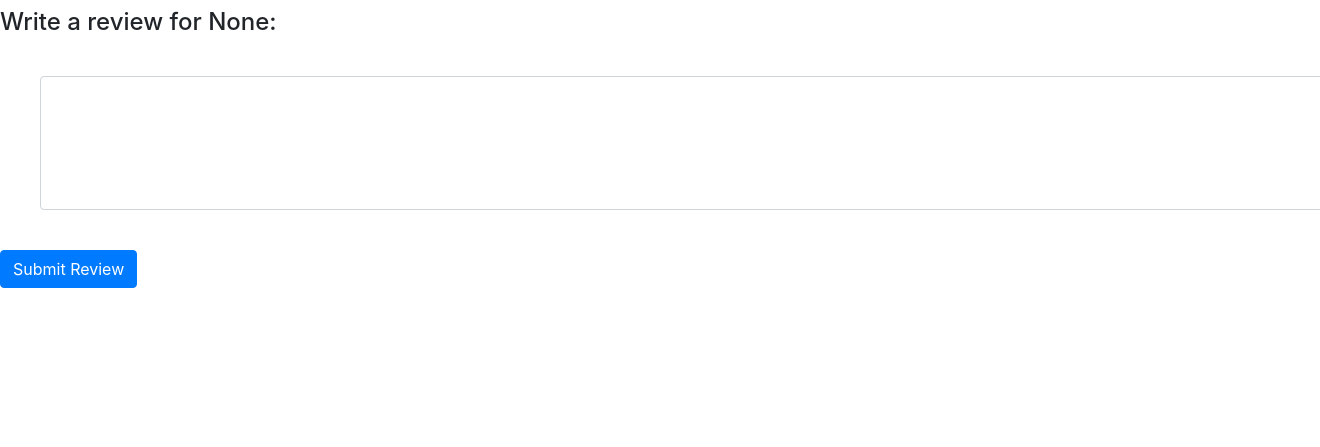
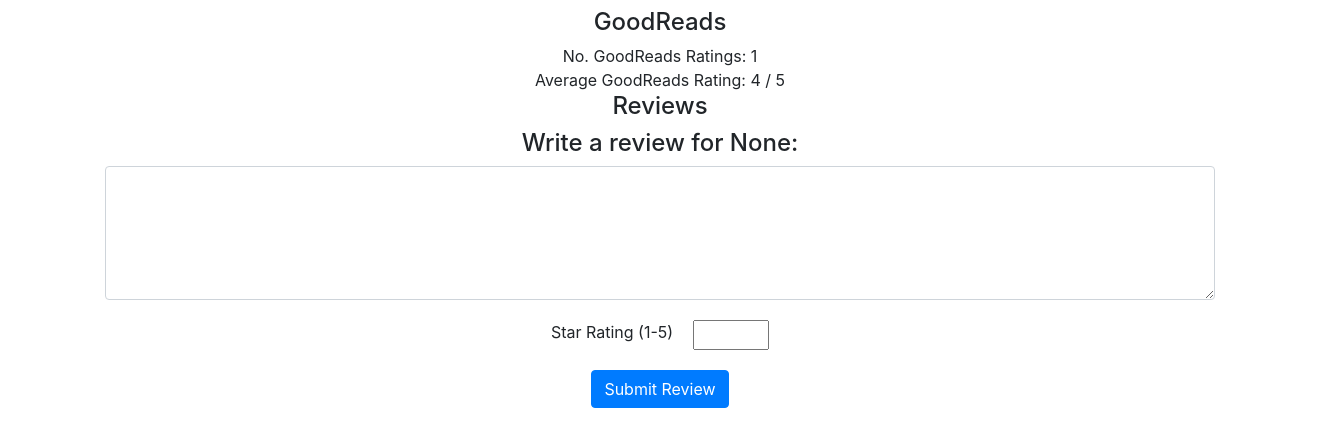
Before and after one commit to r0ss26/BookReviews, a Flask app: page /book_page in a window 1320 px wide; the page is wider, and only the part inside the window is pictured. Shown: the part 234-681 px from the top of that part. Run offline with Flask 2, Linux system fonts and the light colour scheme; the visitor is signed in with stand-in values (Sample User, id 1); a database or web service that is not in the repository returns one stand-in record (values such as "Sample title"); data that the repository does not hold is empty; some libraries are stand-ins or nearby versions.

Commit message:
added functionality for API requests, added login_required decorator, incorporated data from goodreads

```diff
--- a/application.py
+++ b/application.py
@@ -5,7 +5,8 @@ from flask_session import Session
 from sqlalchemy import create_engine
 from sqlalchemy.orm import scoped_session, sessionmaker
 from werkzeug.security import check_password_hash, generate_password_hash
-
+from helpers import login_required
+import requests
 
 app = Flask(__name__)
 
@@ -95,6 +96,7 @@ def signin():
             return redirect("/")
 
 @app.route("/signout")
+@login_required
 def signout():
 
     # Clear the session and take user back to home page
@@ -102,6 +104,7 @@ def signout():
     return redirect("/")
 
 @app.route("/search", methods=["GET", "POST"])
+@login_required
 def search():
 
     # If request method is GET, show user the search form
@@ -114,25 +117,93 @@ def search():
         search_query = request.form['search-books']
         # Search the database and store the results in a session variable to pass to results page
         session["result"] = db.execute(
-            "SELECT * FROM books WHERE title LIKE :search_query OR author LIKE :search_query OR isbn LIKE :search_query",
+            "SELECT * FROM books WHERE UPPER(title) LIKE UPPER(:search_query) OR author LIKE :search_query OR isbn LIKE :search_query",
             { "search_query": '%' + search_query + '%'}).fetchall()
         return redirect(url_for("search_results"))
 
 @app.route("/results", methods=["GET"])
+@login_required
 def search_results():
-    ## If there are no matching results display an error message
+    # If there are no matching results display an error message
     if session["result"] == []:
         return render_template("no_search_results.html", error_message="No matching books found")
-    ## Otherwise display the results in a table
+    # Otherwise display the results in a table
     else:
         print(session["result"])
         return render_template("search_results.html", result=session["result"])
 
-@app.route("/book_page", methods=["GET"])
+@app.route("/book_page", methods=["GET", "POST"])
+@login_required
 def book_details():
-    book_id = request.args.get("book_id")
+
+    # Get variables from query string and get user id from session
     title = request.args.get("title")
     author = request.args.get("author")
     year = request.args.get("year")
     isbn = request.args.get("isbn")
-    return render_template("book_page.html", title=title, author=author, publish_date=year, isbn=isbn)
+    user_id = session['user_id']
+
+    # Get review details from goodreads as JSON
+    review_counts = requests.get("https://www.goodreads.com/book/review_counts.json",
+                        params={"key": os.getenv("KEY"), "isbns": isbn}).json()
+    ratings_count = review_counts['books'][0]['work_ratings_count']
+    average_rating = review_counts['books'][0]['average_rating']
+
+    # Check if the book has any reviews
+    try:
+        reviews = db.execute("SELECT * FROM reviews WHERE isbn=:isbn", {"isbn": isbn}).fetchall()
+    except:
+        reviews = []
+    print(reviews)
+
+    # If request method is "GET" return the template for the requested book
+    if request.method == "GET":
+        # If the book has reviews then display them, otherwise don't
+        if reviews:
+            return render_template("book_page.html", title=title, author=author,
+            publish_date=year, isbn=isbn, reviews=reviews, ratings_count=ratings_count, average_rating=average_rating)
+        else:
+            return render_template("book_page.html", title=title, author=author,
+            publish_date=year, isbn=isbn, ratings_count=ratings_count, average_rating=average_rating)
+
+    # Otherwise the request method is "POST" and the user has submitted a review
+    else:
+        # Check if the user has already reviewed the book
+        try:
+            db.execute(
+                    "SELECT * FROM reviews WHERE user_id = :user_id AND isbn = :isbn",
+                    {"user_id": user_id, "isbn": isbn})
+            # If they haven't then commit the review into the database and return the user to the
+            # book template
+            db.execute(
+                    "INSERT INTO reviews (user_id, isbn, review, star_rating) VALUES (:user_id, :isbn, :review, :star_rating)",
+                    {"user_id": user_id, "isbn": isbn, "review": request.form['review'], "star_rating": request.form['star_rating']})
+            reviews = db.execute("SELECT * FROM reviews WHERE isbn=:isbn", {"isbn": isbn})
+            db.commit()
+            return render_template("book_page.html", reviews=reviews, title=title, author=author,
+            publish_date=year, isbn=isbn, ratings_count=ratings_count, average_rating=average_rating)
+        # If the user has already reviewed the book then display an error message
+        except:
+            return render_template("book_page.html", reviews=reviews, title=title, author=author,
+            publish_date=year, isbn=isbn, ratings_count=ratings_count, average_rating=average_rating,
+            error_message="You have already reviewed this book")
+
+
+@app.route("/api/<isbn>", methods=["GET"])
+def api_json(isbn):
+    try:
+        # Get book details and review statistics to display
+        book_request = db.execute("SELECT reviews.isbn, title, author, year FROM books JOIN reviews ON books.isbn=reviews.isbn WHERE reviews.isbn=:isbn", {"isbn": isbn}).fetchone()
+        book_stats = db.execute("SELECT COUNT(*) AS review_count, AVG(star_rating) AS average_score FROM reviews WHERE isbn=:isbn", {"isbn": isbn}).fetchone()
+        isbn = book_request[0]
+        title = book_request[1]
+        author = book_request[2]
+        year = book_request[3]
+        review_count = book_stats[0]
+        average_score = book_stats[1]
+
+        return render_template("json_api.html", isbn=isbn, title=title, author=author, year=year,
+        review_count=review_count, average_score=average_score)
+    # If the book is not in the database return a 404 error
+    except:
+        return render_template("404.html"), 404
--- /dev/null
+++ b/helpers.py
@@ -0,0 +1,13 @@
+from functools import wraps
+from flask import g, request, redirect, url_for, session
+
+# wrapper function to restrict access to certain pages to loged in
+# users only
+# src: http://flask.pocoo.org/docs/0.12/patterns/viewdecorators/
+def login_required(f):
+    @wraps(f)
+    def decorated_function(*args, **kwargs):
+        if session.get('user_id') is None:
+            return redirect(url_for('signin', next=request.url))
+        return f(*args, **kwargs)
+    return decorated_function
--- a/requirements.txt
+++ b/requirements.txt
@@ -2,3 +2,4 @@ Flask
 Flask-Session
 psycopg2
 SQLAlchemy
+requests
--- a/static/styles.css
+++ b/static/styles.css
@@ -6,10 +6,22 @@
     background-color: #B4C4E4 !important;
 }
 
-.review-field {
-    margin: 40px;
+.search-result {
+    cursor: pointer;
+}
+
+.review-submit-button {
+    padding-top: 10px;
+}
+
+.review-form {
+    padding: 0px;
 }
 
 #h4 {
     padding: 10px;
 }
+
+.star_rating {
+    margin: 10px;
+}
--- /dev/null
+++ b/templates/404.html
@@ -0,0 +1,5 @@
+{% extends "template.html" %}
+
+{% block body %}
+404 book not in database
+{% endblock %}
--- a/templates/book_page.html
+++ b/templates/book_page.html
@@ -8,10 +8,69 @@
 <h3 id="isbn" style="text-align: center">ISBN: {{ isbn }}</h3>
 {% endblock %}
 
+{% block form_alert %}
+<div class="alert alert-danger" style="text-align: center">{{ error_message }}</div>
+{% endblock %}
+
 {% block body %}
-<div class="form-group">
-    <h4>Write a review for {{ title }}:</h4>
-    <textarea class="form-control review-field" rows="5" id="review-field"></textarea>
-    <button class="btn btn-primary text-center" type="submit">Submit Review</button>
+<div class="container">
+    <div class="row">
+        <div class="col"></div>
+        <div class="col text-center">
+            <h4>GoodReads</h4>
+        </div>
+        <div class="col"></div>
+    </div>
+    <div class="row">
+        <div class="col"></div>
+        <div class="col text-center">
+            No. GoodReads Ratings: {{ ratings_count }} <br>
+            Average GoodReads Rating: {{ average_rating }} / 5
+        </div>
+        <div class="col"></div>
+    </div>
+    <div class="row">
+        <div class="col"></div>
+        <div class="col text-center">
+            <h4>Reviews</h4>
+        </div>
+        <div class="col"></div>
+    </div>
+    {% for review_id, user_id, isbn, review, star_rating in reviews %}
+    <div class="row">
+        <div class="col"></div>
+        <div class="col text-center">
+            "{{ review }}"
+            {{ star_rating }} / 5
+        </div>
+        <div class="col"></div>
+    </div>
+    {% endfor %}
+    <div class="row">
+        <div class="col"></div>
+        <h4>Write a review for {{ title }}:</h4>
+        <div class="col"></div>
+    </div>
+    <div class="row">
+        <div class="col">
+            <div class="form-group">
+                <form name="review-field" method="post" class="review-form">
+                    <textarea name="review" class="form-control review-field" rows="5" id="review-field"></textarea>
+                    <div class="row review-submit-button">
+                        <div class="col"></div>
+                        <label for="star_rating" class="star_rating">Star Rating (1-5)</label>
+                        <input name="star_rating" id="star_rating" class="star_rating" type="number" min="1" max="5"
+                            for="review-field">
+                        <div class="col"></div>
+                    </div>
+                    <div class="row review-submit-button">
+                        <div class="col"></div>
+                        <button class="btn btn-primary" type="submit" for="review-field">Submit Review</button>
+                        <div class="col"></div>
+                    </div>
+                </form>
+            </div>
+        </div>
+    </div>
 </div>
 {% endblock %}
--- a/templates/template.html
+++ b/templates/template.html
@@ -6,7 +6,7 @@
     <meta name="viewport" content="width=device-width, initial-scale=1, shrink-to-fit=no">
     <link rel="stylesheet" href="https://stackpath.bootstrapcdn.com/bootstrap/4.1.3/css/bootstrap.min.css" integrity="sha384-MCw98/SFnGE8fJT3GXwEOngsV7Zt27NXFoaoApmYm81iuXoPkFOJwJ8ERdknLPMO"
         crossorigin="anonymous">
-    <link rel="stylesheet" type="text/css" href="static/styles.css">
+    <link rel="stylesheet" type="text/css" href="./static/styles.css">
 </head>
 
 <body>
```
Also changed, not shown: templates/json_api.html (added, +11 -0 lines).
